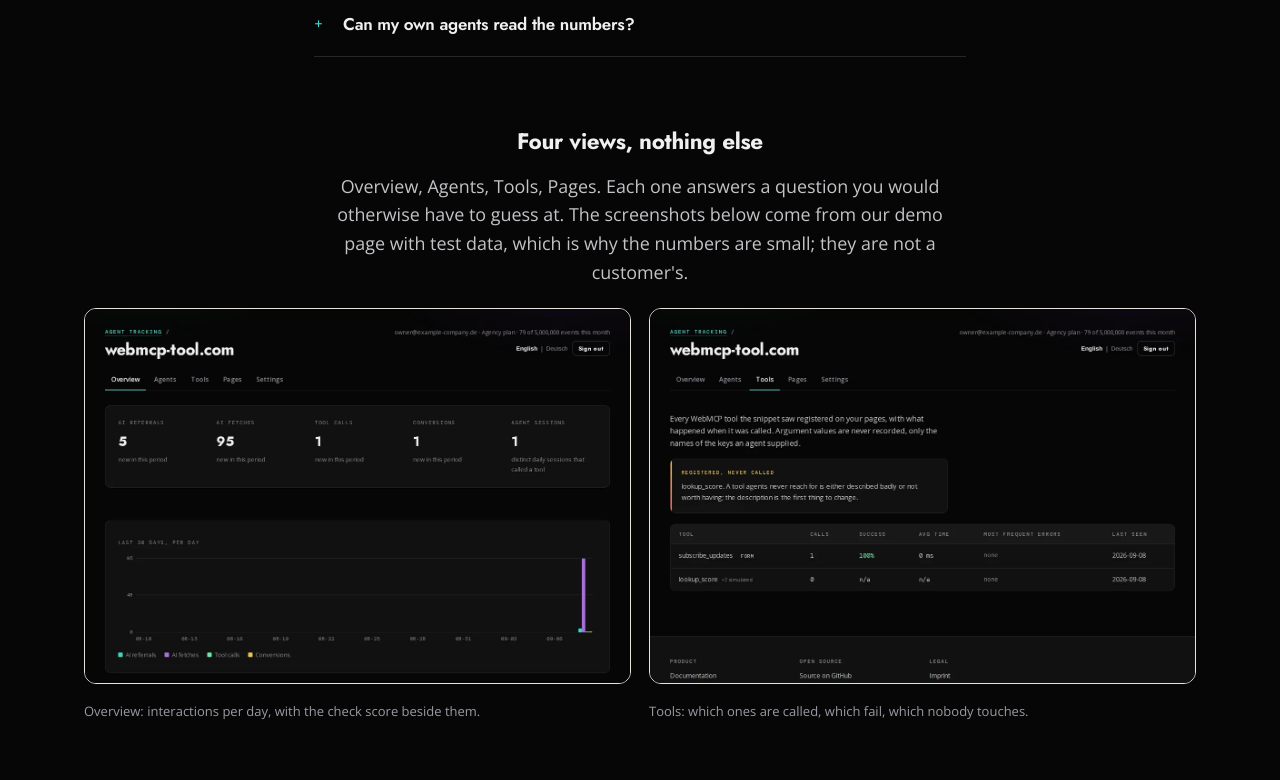
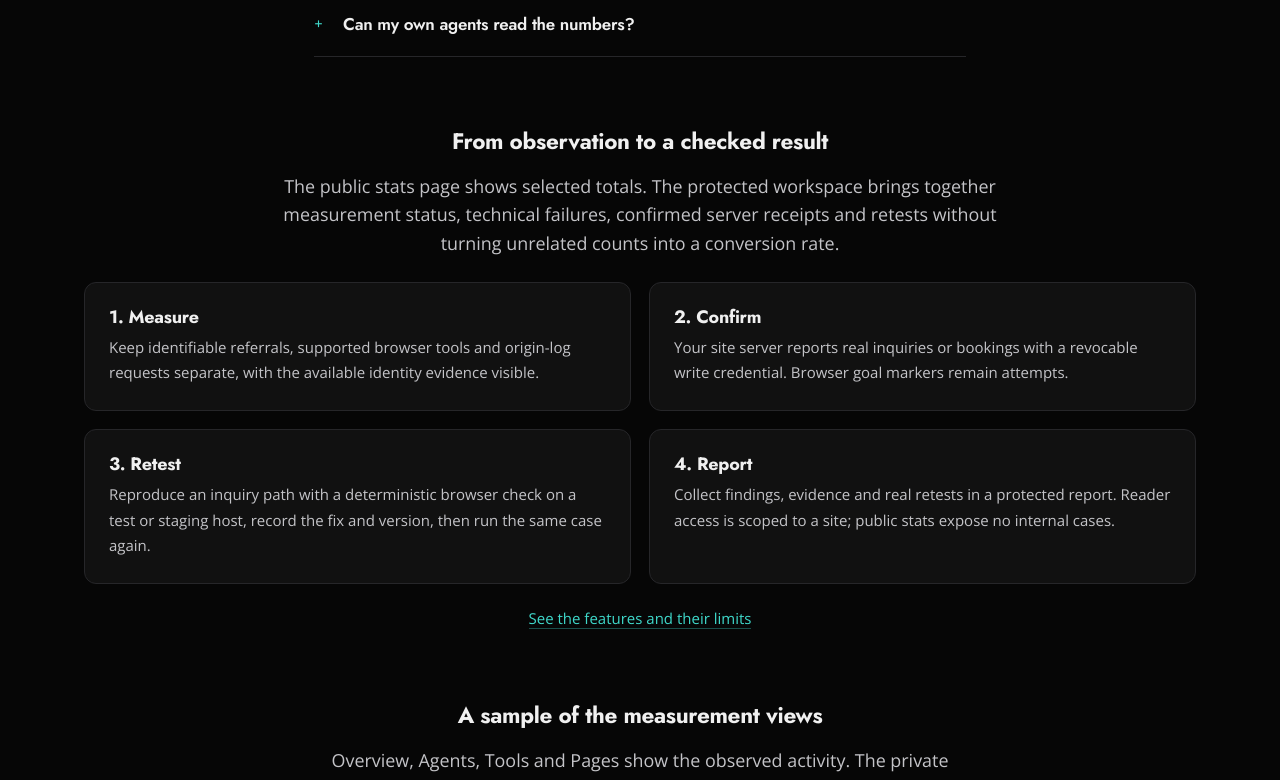
Before and after one commit to shufflethis/agent-tracking, a Next.js app: page / in a window 1280 px wide. Shown: the part 7120-7900 px from the top of the page. Built offline with nearby package versions, Linux system fonts and the light colour scheme.

Commit message:
Explain public stats and private evidence workflow

```diff
--- a/app/(en)/page.tsx
+++ b/app/(en)/page.tsx
@@ -2,6 +2,7 @@ import type { Metadata } from "next";
 import Link from "next/link";
 import HeroArt from "@/components/HeroArt";
 import Positioning from "@/components/Positioning";
+import ProductWorkflow from "@/components/ProductWorkflow";
 import { heroFor } from "@/lib/hero";
 import { alternatesFor } from "@/lib/i18n";
 import { PLANS, RAW_RETENTION_DAYS } from "@/lib/tracking/plans";
@@ -82,13 +83,13 @@ export default function Page() {
 
       <Positioning lang="en" />
       <Positioning lang="en" part="faq" />
+      <ProductWorkflow lang="en" />
 
       <section className="shell section centered">
-        <h2>Four views, nothing else</h2>
+        <h2>A sample of the measurement views</h2>
         <p className="dek" style={{ maxWidth: "62ch" }}>
-          Overview, Agents, Tools, Pages. Each one answers a question you would otherwise have to guess at. The
-          screenshots below come from our demo page with test data, which is why the numbers are small; they are
-          not a customer&apos;s.
+          Overview, Agents, Tools and Pages show the observed activity. The private workspace also has task tests,
+          fixes and reports. These screenshots use demo data; they are not customer results.
         </p>
         <div className="grid2" style={{ gap: 18, marginTop: 22 }}>
           <figure style={{ margin: 0 }}>
--- a/app/llms-full.txt/route.ts
+++ b/app/llms-full.txt/route.ts
@@ -91,6 +91,10 @@ Recorded: redacted page path without query string; recognized referrer host or s
 
 POST ${SITE_ORIGIN}/api/outcomes/{domain} with a site-bound outcome write credential only after your backend creates an inquiry or booking. Stable receipt IDs make retries idempotent. A separate site-bound credential reports remote MCP invocations at /api/server-tools/{domain}; browser and server sources may overlap. A browser ID alone never confirms an agent actor. Site owners can run deterministic synthetic Chrome inquiry checks on test/staging hosts. Model-driven provider tests remain not configured without an adapter. Protected site reports link findings, fixes and real retests; public stats do not expose them.
 
+## Public stats and private workspace
+
+An owner may publish /stats/{domain}. It shows selected 30-day aggregates, a chart and short source/page lists. Legacy user-agent fetch counts remain unverified claims; a verified fetch requires a supported, fresh published range and origin-log evidence. The public link does not expose internal source diagnostics, server receipts, task runs, findings, corrections or client reports. Those require the site owner's account or an explicit site-scoped reader grant. See ${SITE_ORIGIN}/docs#private-workflow and the open-source documentation at ${GITHUB_URL}/blob/main/docs/agency-workflow.md.
+
 ## Plans
 
 ${Object.values(PLANS)
--- /dev/null
+++ b/components/ProductWorkflow.tsx
@@ -0,0 +1,42 @@
+import Link from "next/link";
+
+export default function ProductWorkflow({ lang }: { lang: "en" | "de" }) {
+  const de = lang === "de";
+  const steps = de
+    ? [
+        ["1. Messen", "Erkennbare Referrals, unterstützte Browser-Tools und Origin-Log-Anfragen mit sichtbarer Identitätsprüfung getrennt auswerten."],
+        ["2. Bestätigen", "Dein Site-Server meldet echte Anfragen oder Buchungen per widerrufbarem Schreibzugang. Browser-Zielmarker bleiben Versuche."],
+        ["3. Nachtesten", "Einen Anfrageweg mit dem deterministischen Browser-Test auf Test- oder Staging-Domains reproduzieren, Korrektur und Version festhalten und denselben Fall erneut prüfen."],
+        ["4. Berichten", "Befunde, Belege und echte Nachtests in einem geschützten Bericht bündeln. Leserechte gelten pro Site; öffentliche Statistiken zeigen keine internen Fälle."],
+      ]
+    : [
+        ["1. Measure", "Keep identifiable referrals, supported browser tools and origin-log requests separate, with the available identity evidence visible."],
+        ["2. Confirm", "Your site server reports real inquiries or bookings with a revocable write credential. Browser goal markers remain attempts."],
+        ["3. Retest", "Reproduce an inquiry path with a deterministic browser check on a test or staging host, record the fix and version, then run the same case again."],
+        ["4. Report", "Collect findings, evidence and real retests in a protected report. Reader access is scoped to a site; public stats expose no internal cases."],
+      ];
+
+  return (
+    <section className="shell section centered" id="workflow">
+      <h2>{de ? "Von der Beobachtung zum überprüften Ergebnis" : "From observation to a checked result"}</h2>
+      <p className="dek" style={{ maxWidth: "72ch" }}>
+        {de
+          ? "Die öffentliche Statistik zeigt nur ausgewählte Summen. Der geschützte Arbeitsbereich verbindet Messzustand, technische Fehler, bestätigte Serverbelege und Nachtests, ohne unterschiedliche Zähler als Conversion-Rate auszugeben."
+          : "The public stats page shows selected totals. The protected workspace brings together measurement status, technical failures, confirmed server receipts and retests without turning unrelated counts into a conversion rate."}
+      </p>
+      <div className="grid2" style={{ gap: 18, marginTop: 24, textAlign: "left" }}>
+        {steps.map(([title, description]) => (
+          <div className="card" key={title} style={{ padding: 24 }}>
+            <h3 style={{ fontSize: 18, margin: "0 0 8px" }}>{title}</h3>
+            <p style={{ color: "var(--ink-2)", margin: 0 }}>{description}</p>
+          </div>
+        ))}
+      </div>
+      <p style={{ marginTop: 22 }}>
+        <Link href={de ? "/de/docs#private-workflow" : "/docs#private-workflow"}>
+          {de ? "Funktionen und Grenzen im Detail" : "See the features and their limits"}
+        </Link>
+      </p>
+    </section>
+  );
+}
--- a/lib/home-content.ts
+++ b/lib/home-content.ts
@@ -141,7 +141,7 @@ const EN: HomeContent = {
     { k: "Self-hostable", t: "When data must not leave your house", d: "One Node process, one SQLite file, AGPL-3.0, ten minutes with Docker. What the cloud does, your server does." },
   ],
   valueTitle: "The concrete value",
-  valueDek: "Six questions the dashboard answers that nothing else on your site can.",
+  valueDek: "Six practical questions answered from the sources you connect.",
   value: [
     { k: "Channels", t: "Who sends you business", d: "\"Perplexity referred 40 visitors this week, ChatGPT 12, and they land on the pricing page.\" A channel you can now optimise, and a number for whoever asks whether AI matters for your site." },
     { k: "Readers", t: "Which requests reached your pages", d: "Verified crawler fetches and short bursts show requests to distinct paths. They do not reveal training use, the user's question or intent." },
@@ -254,7 +254,7 @@ const DE: HomeContent = {
     { k: "Selbst hostbar", t: "Wenn Daten das Haus nicht verlassen dürfen", d: "Ein Node-Prozess, eine SQLite-Datei, AGPL-3.0, zehn Minuten mit Docker. Was die Cloud kann, kann dein Server." },
   ],
   valueTitle: "Der konkrete Mehrwert",
-  valueDek: "Sechs Fragen, die das Dashboard beantwortet und sonst nichts auf deiner Site.",
+  valueDek: "Sechs praktische Fragen, die sich mit den angebundenen Quellen beantworten lassen.",
   value: [
     { k: "Kanäle", t: "Wer dir Geschäft schickt", d: "„Perplexity hat diese Woche 40 Besucher geschickt, ChatGPT 12, und sie landen auf der Preisseite.“ Ein Kanal, den du jetzt optimieren kannst, und eine Zahl für jeden, der fragt, ob KI für deine Site eine Rolle spielt." },
     { k: "Leser", t: "Welche Anfragen deine Seiten erreichen", d: "Verifizierte Crawler-Abrufe und kurze Bursts zeigen Anfragen an unterschiedliche Pfade. Sie verraten weder Training noch Suchfrage oder Absicht." },
@@ -276,7 +276,7 @@ const DE: HomeContent = {
     { q: "Wo liegen die Daten?", a: "Auf einem Server in Deutschland. Ein Auftragsverarbeitungsvertrag mit den EU-Standardvertragsklauseln wird geschlossen, wenn du eine Site hinzufügst. Oder du betreibst die Software selbst: Sie ist Open Source unter AGPL-3.0." },
     { q: "Wie lange dauert die Installation?", a: "Domain hinzufügen, Snippet einbauen und prüfen. Unterstützte Browser-Model-Context-Tools lassen sich bei rechtzeitig geladenem Snippet beobachten. Crawler-Logs und serverbestätigte Abschlüsse brauchen getrennte Einrichtung." },
     { q: "Was kostet es?", a: "In der Pilotphase kostenlos: eine Site, 10.000 Agenten-Ereignisse im Monat, 30 Tage Verlauf, keine Karte. Reine Seitenaufrufe zählen nie. Bezahlte Pläne mit mehr Sites und einem Jahr Verlauf folgen mit 30 Tagen Vorlauf. Selbst hosten ist kostenlos." },
-    { q: "Können meine eigenen Agenten die Zahlen lesen?", a: "Ja. Jede Zahl gibt es als JSON über ein Bearer-Token und als MCP-Tool namens get_agent_stats, sodass Claude, ChatGPT, Cursor oder ein Script fragen können, welche Agenten deine Site diese Woche gelesen haben." },
+    { q: "Können meine eigenen Agenten die Zahlen lesen?", a: "Ja. Berechtigte Leser können nach Belegstufe gekennzeichnete Site-Statistiken über JSON und das MCP-Tool get_agent_stats abrufen. Fragen nach beobachteten, verifizierten und unbekannten Signalen bleiben getrennt." },
   ],
 };
 
```
Also changed, not shown: app/(de)/de/docs/page.tsx (+7 -0 lines), app/(de)/de/page.tsx (+5 -3 lines), app/(en)/docs/page.tsx (+7 -0 lines), app/(en)/stats/[domain]/page.tsx (+27 -1 lines), 1 other file (tests, documents, lock files or other folders).
